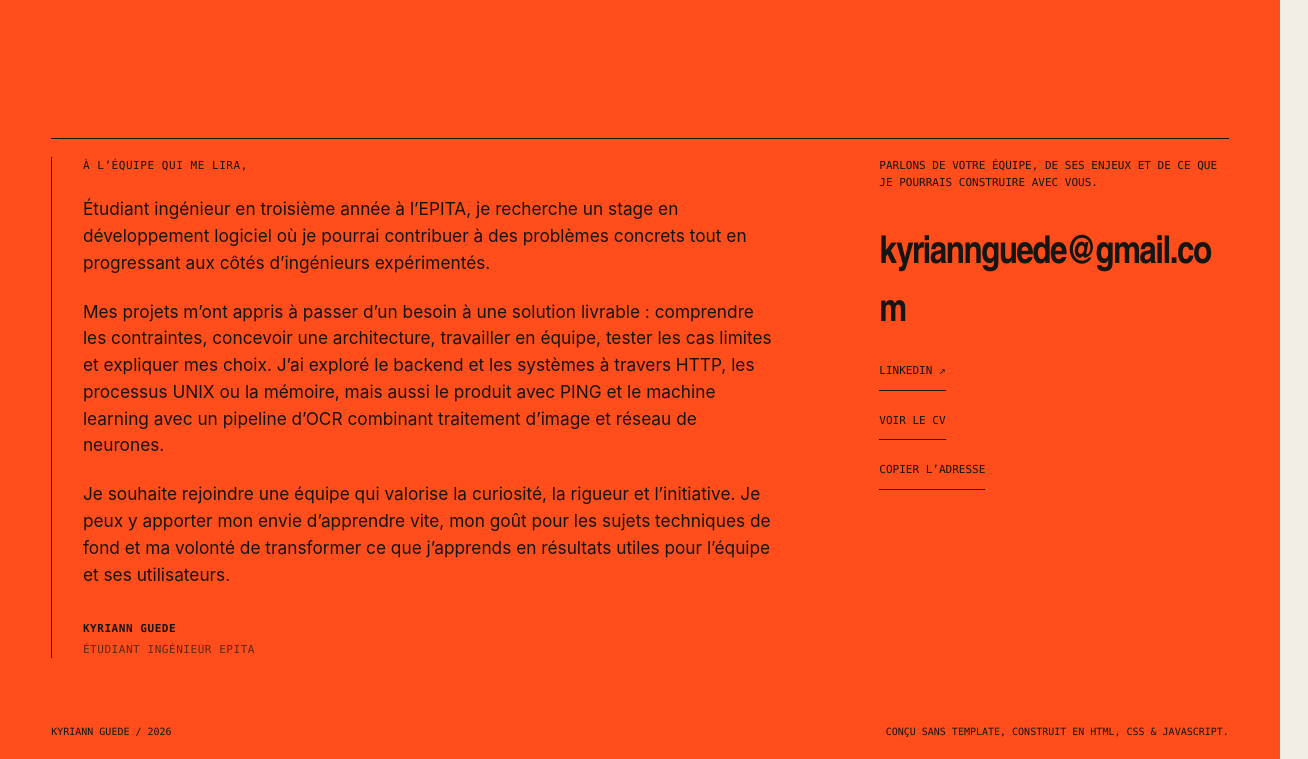
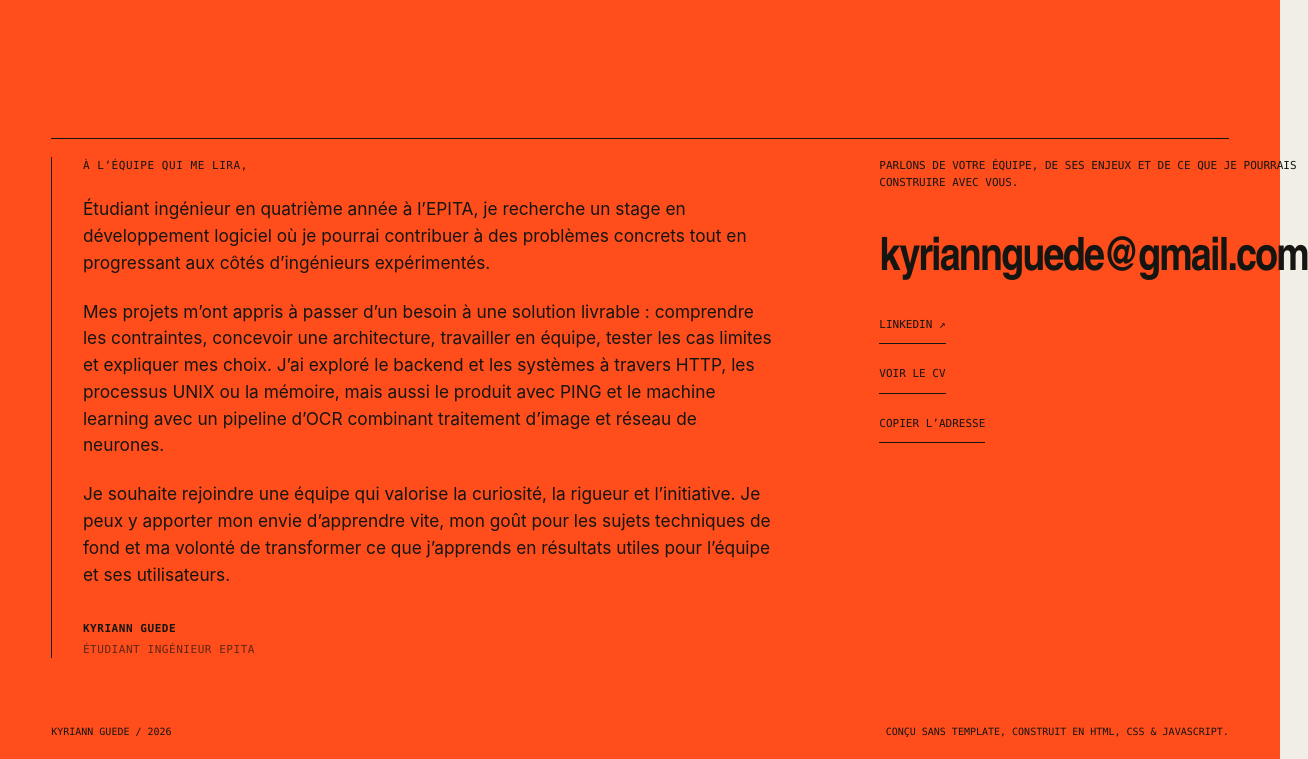
Before and after one commit to KyriannGuede/portfolio, a plain HTML site: page index.html in a window 1280 px wide. Shown: the part 9471-10230 px from the top of the page, 1308 px wide, since content can reach past the window. Drawn offline with Linux system fonts and the light colour scheme; no server answers.

Commit message:
Update study year and fix mobile email

```diff
--- a/index.html
+++ b/index.html
@@ -12,7 +12,7 @@
     <script>
       document.documentElement.dataset.theme = localStorage.getItem("portfolio-theme") || "light";
     </script>
-    <link rel="stylesheet" href="styles.css?v=20260825-6" />
+    <link rel="stylesheet" href="styles.css?v=20260825-7" />
   </head>
   <body>
     <a class="skip-link" href="#main">Aller au contenu</a>
@@ -298,7 +298,7 @@
           <div class="motivation-letter">
             <p class="letter-salutation">À l’équipe qui me lira,</p>
             <p>
-              Étudiant ingénieur en troisième année à l’EPITA, je recherche un stage en développement
+              Étudiant ingénieur en quatrième année à l’EPITA, je recherche un stage en développement
               logiciel où je pourrai contribuer à des problèmes concrets tout en progressant aux côtés
               d’ingénieurs expérimentés.
             </p>
--- a/styles.css
+++ b/styles.css
@@ -1172,9 +1172,9 @@
 }
 
 .contact-mail {
-  overflow-wrap: anywhere;
+  white-space: nowrap;
   font-family: var(--display);
-  font-size: clamp(24px, 3vw, 46px);
+  font-size: clamp(18px, 5vw, 46px);
   font-weight: 700;
   letter-spacing: -0.04em;
 }
```
